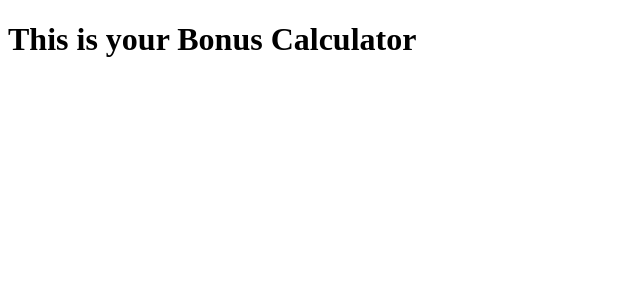
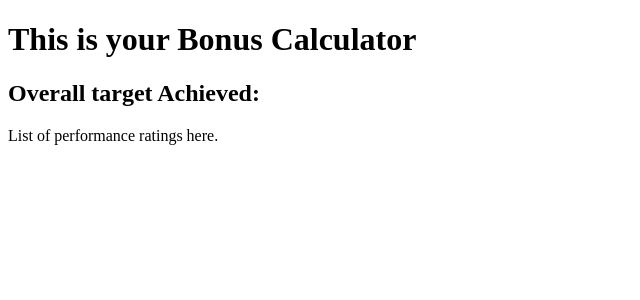
Before and after one commit to rogan-templer/bonus-calculator, a React (Create React App) app: page / in a window 1280 px wide. Shown: the top 300 px of the page, without its empty margins (0-640 px from the left). Built offline with nearby package versions, Linux system fonts and the light colour scheme.

Commit message:
two new components created

```diff
--- a/src/App.js
+++ b/src/App.js
@@ -1,9 +1,13 @@
 import Header from "./components/Header";
+import TargetResult from "./components/TargetResult";
+import KeyPerformanceIndicators from "./components/KeyPerformanceIndicators";
 
 function App() {
   return (
     <div>
       <Header />
+      <TargetResult />
+      <KeyPerformanceIndicators />
     </div>
   );
 }
--- /dev/null
+++ b/src/components/KeyPerformanceIndicators.jsx
@@ -0,0 +1,11 @@
+import React from "react";
+
+function KeyPerformanceIndicators() {
+  return (
+    <>
+      <p>List of performance ratings here.</p>
+    </>
+  );
+}
+
+export default KeyPerformanceIndicators;
--- /dev/null
+++ b/src/components/TargetResult.jsx
@@ -0,0 +1,11 @@
+import React from "react";
+
+function TargetResult() {
+  return (
+    <>
+      <h2>Overall target Achieved:</h2>
+    </>
+  );
+}
+
+export default TargetResult;
```
